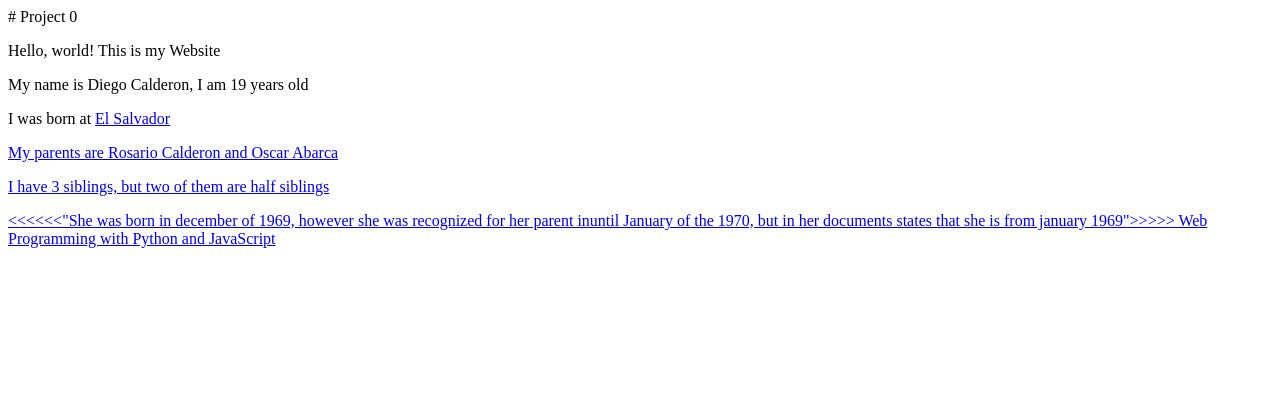
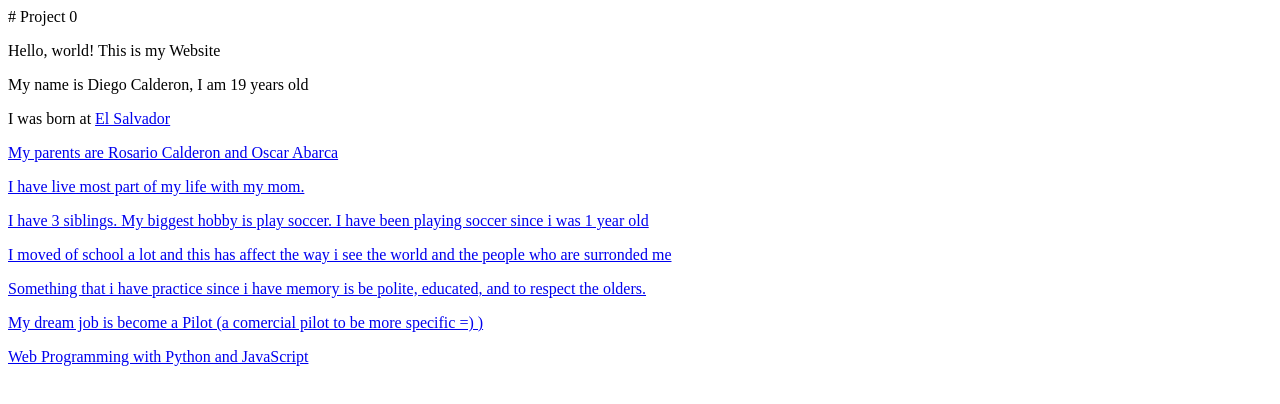
Before and after one commit to Calexis200105/project0, a plain HTML site: page index.html in a window 1280 px wide. Drawn offline with Linux system fonts and the light colour scheme.

Commit message:
Update index.html

```diff
--- a/index.html
+++ b/index.html
@@ -11,12 +11,15 @@
       <p> My name is Diego Calderon, I am 19 years old</p>
       <p> I was born at <a href="https://www.nationsonline.org/oneworld/el_salvador.htm"</a>El Salvador<p>
       <p>My parents are Rosario Calderon and Oscar Abarca </p>
-      <p>I have 3 siblings, but two of them are half siblings</p>
+      <p> I have live most part of my life with my mom. </p>
+      <p>I have 3 siblings. My biggest hobby is play soccer. I have been playing soccer since i was 1 year old </p>
+      <p>I moved of school a lot and this has affect the way i see the world and the people who are surronded me</p>
+      <p> Something that i have practice since i have memory is be polite, educated, and to respect the olders. </p>
+      <P>My dream job is become a Pilot (a comercial pilot to be more specific =) )</p>
 
 
 
-      <<<<<<"She was born in december of 1969, however she was
-        recognized for her parent inuntil January of the 1970, but in her documents states that she is from january 1969">>>>>
+
 
     </body>
 </html>
```
